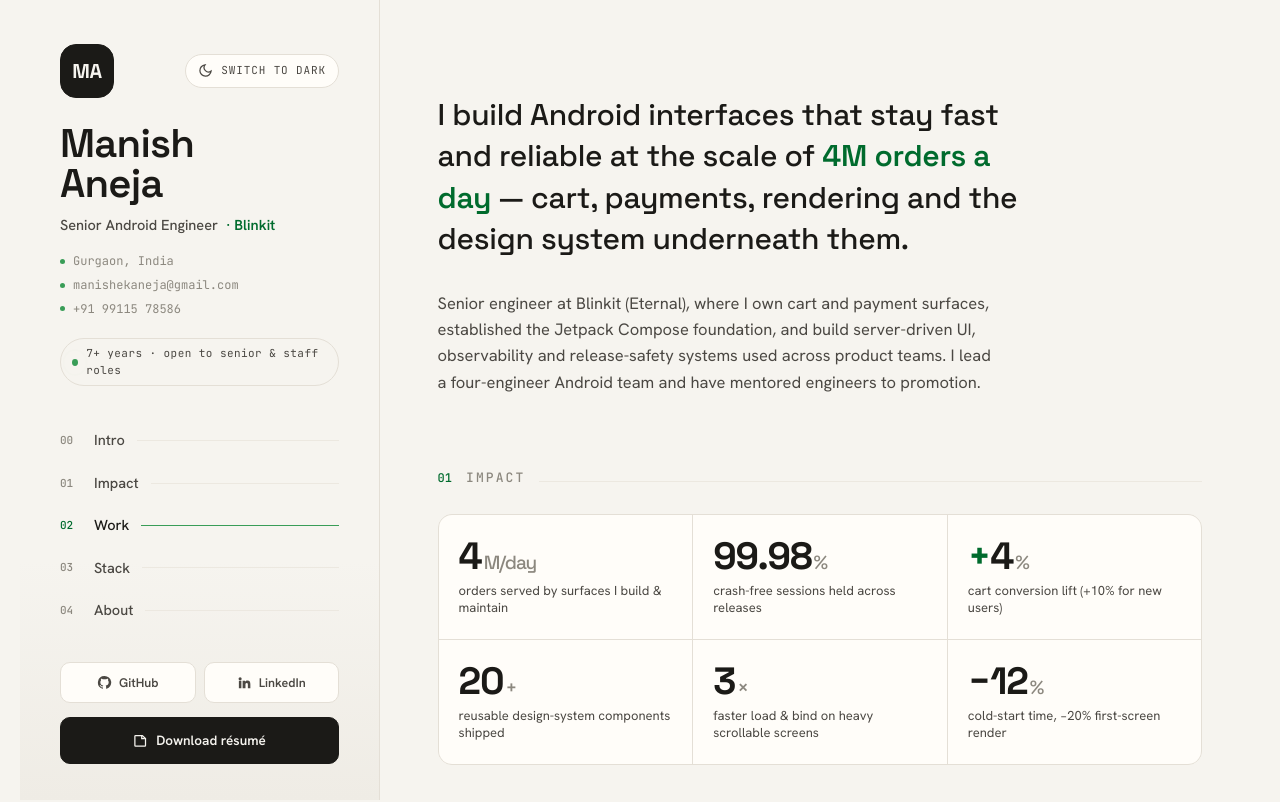
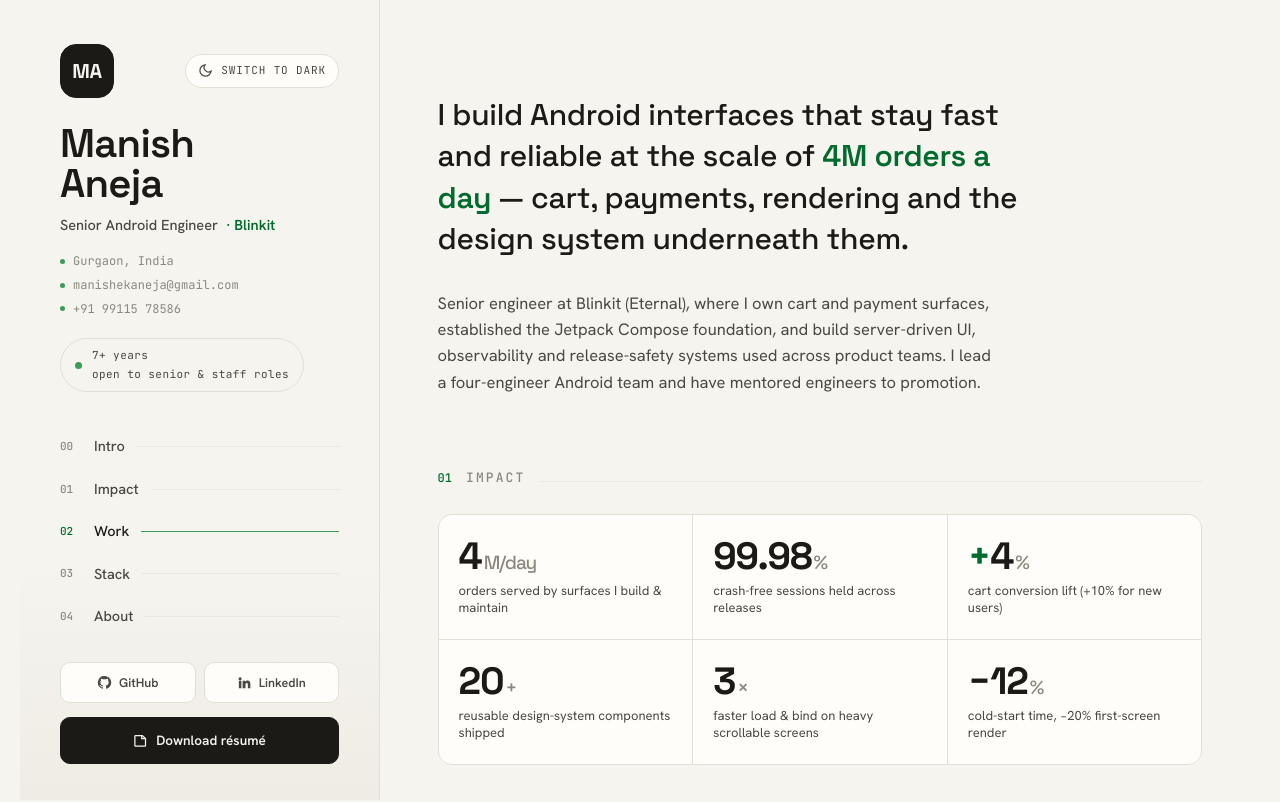
Before and after one commit to manishekaneja/manishekaneja.github.io, a Next.js app: page / in a window 1280 px wide. Shown: the top 802 px of the page. Built offline with nearby package versions, Linux system fonts and the light colour scheme.

Commit message:
Status pill: 2-row layout with ripple breathing room

```diff
--- a/app/globals.css
+++ b/app/globals.css
@@ -129,13 +129,14 @@ html[data-theme="dark"] .mono-avatar{background:var(--accent);color:#0c0b09;bord
 .meta a:hover{color:var(--accent-ink);}
 .meta .dot{width:5px;height:5px;border-radius:50%;background:var(--accent);flex:none;}
 .status{
-  margin-top:20px;display:inline-flex;align-items:center;gap:8px;align-self:flex-start;
-  border:1px solid var(--line);border-radius:999px;padding:6px 11px;
+  margin-top:20px;display:inline-flex;align-items:center;gap:10px;align-self:flex-start;
+  border:1px solid var(--line);border-radius:999px;padding:8px 14px;
   font-family:var(--font-mono),monospace;font-size:11px;color:var(--ink-2);letter-spacing:.04em;
 }
-.status .pulse{width:7px;height:7px;border-radius:50%;background:var(--accent);position:relative;}
+.status .pulse{width:7px;height:7px;border-radius:50%;background:var(--accent);position:relative;flex:none;}
 .status .pulse::after{content:"";position:absolute;inset:-4px;border-radius:50%;border:1.5px solid var(--accent);opacity:.5;animation:pulse 2.2s var(--ease) infinite;}
 @keyframes pulse{0%{transform:scale(.6);opacity:.6;}100%{transform:scale(1.8);opacity:0;}}
+.status-text{display:flex;flex-direction:column;gap:2px;}
 
 .sb-nav{margin-top:34px;display:flex;flex-direction:column;gap:2px;}
 .sb-nav a{display:flex;align-items:center;gap:12px;padding:9px 0;font-size:14.5px;font-weight:500;color:var(--ink-2);transition:.2s var(--ease);}
--- a/components/Sidebar.tsx
+++ b/components/Sidebar.tsx
@@ -30,7 +30,10 @@ export default function Sidebar() {
       {/* ---- status pill ---- */}
       <div className="status">
         <span className="pulse"></span>
-        {' '}7+ years · open to senior &amp; staff roles
+        <span className="status-text">
+          <span>7+ years</span>
+          <span>open to senior &amp; staff roles</span>
+        </span>
       </div>
 
       {/* ---- scroll-spy nav ---- */}
```
